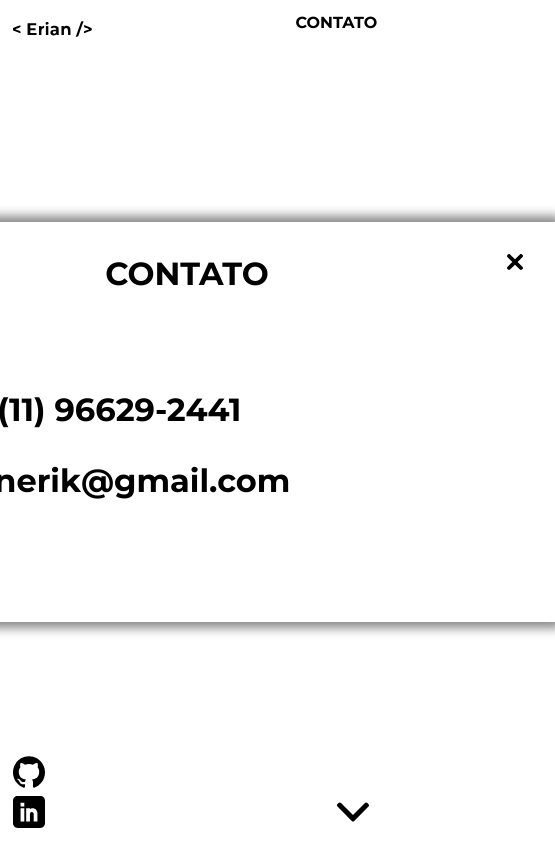
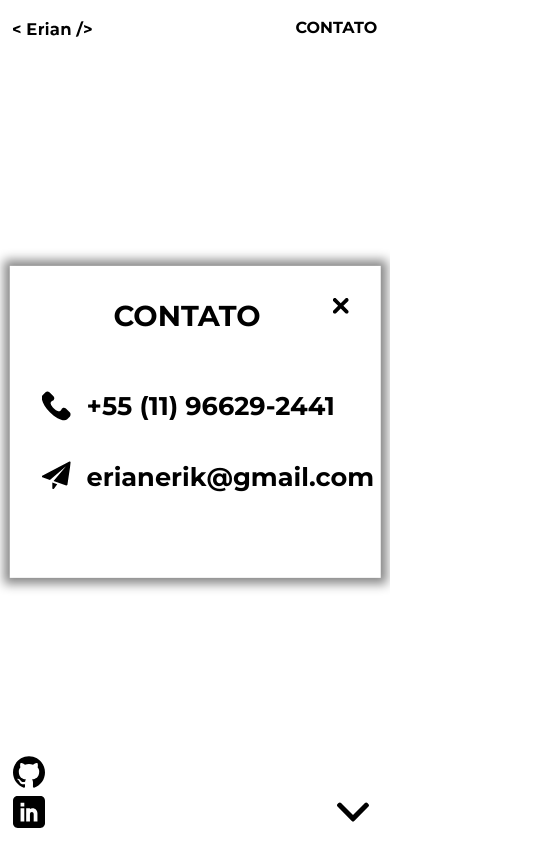
Before and after one commit to erianerik/deverianerik.com, a plain HTML site: page index.html in a window 390 px wide. Both pictures are taken after a click on the link "CONTATO". Shown: the whole page, 555 px wide, since content can reach past the window. Drawn offline with nearby package versions, Linux system fonts and the light colour scheme.

Commit message:
Ajustes na responsividade do card de contato

```diff
--- a/css/keyframes.css
+++ b/css/keyframes.css
@@ -39,7 +39,8 @@
         height: 0;
     }
     100% {
-        width: 2.5rem;
+        width: 3.3rem;
+        height: 3.3rem;
     }
 }
 
@@ -51,7 +52,7 @@
         transform: translate(-50%, -30%);
     }
     100% {
-        top: 45%;
+        top: 50%;
         left: 50%;
         margin-right: -50%;
         transform: translate(-50%, -50%);
--- a/css/styleSmartphone.css
+++ b/css/styleSmartphone.css
@@ -20,6 +20,7 @@
     }
     .info-contact {
         font-size: 1rem;
+        margin-top: 9%;
     }
     .img-profile {
         width: 8rem;
@@ -102,11 +103,19 @@
         margin-top: .3rem;
     }
     .contact {
-        width: 45rem;
+        width: 95%;
+        height: 37%;
+    }
+    .contact-main-title {
+        font-size: 1.8rem;
     }
     .contact-title {
-        font-size: 2rem;
+        font-size: 1.6rem;
         margin-left: 1rem;
+    }
+    .contact-icon {
+        width: 1.8rem;
+        height: 3rem;
     }
     .footer {
         height: 1rem;
```
